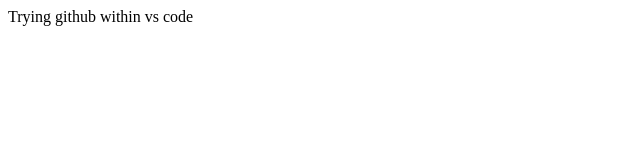
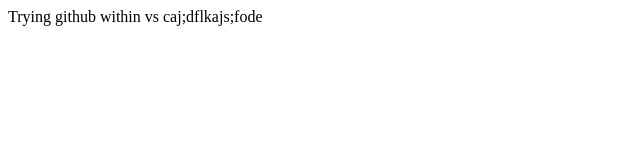
Before and after one commit to hkg-2424/webdevelopmentfolder, a plain HTML site: page index.html in a window 1280 px wide. Shown: the whole page, without its empty margins (0-640 px from the left). Drawn offline with Linux system fonts and the light colour scheme.

Commit message:
2nd commit

```diff
--- a/index.html
+++ b/index.html
@@ -6,6 +6,7 @@
     <title>Document</title>
 </head>
 <body>
-    Trying github within vs code
+    Trying github within vs caj;dflkajs;fode
+
 </body>
 </html>
```
